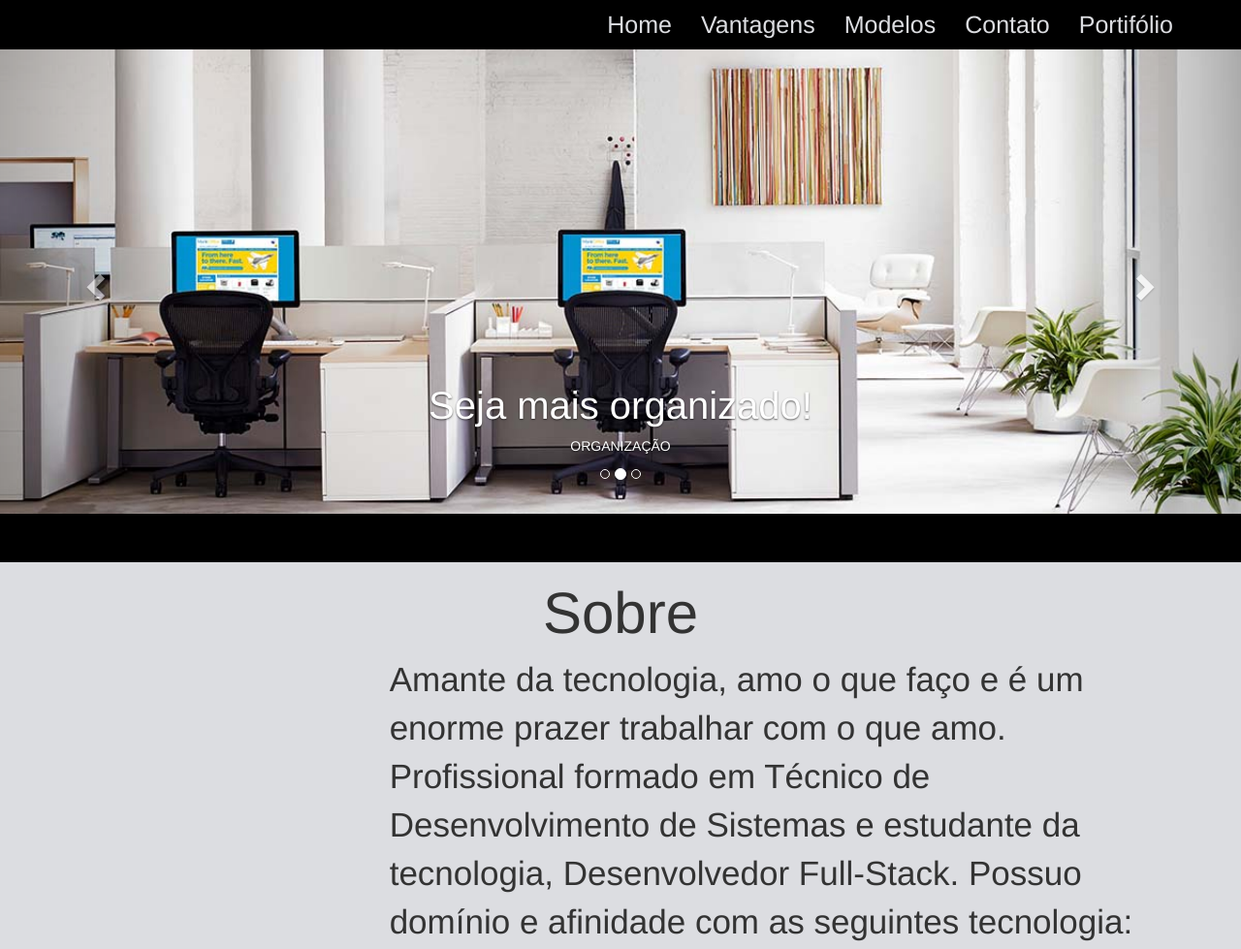
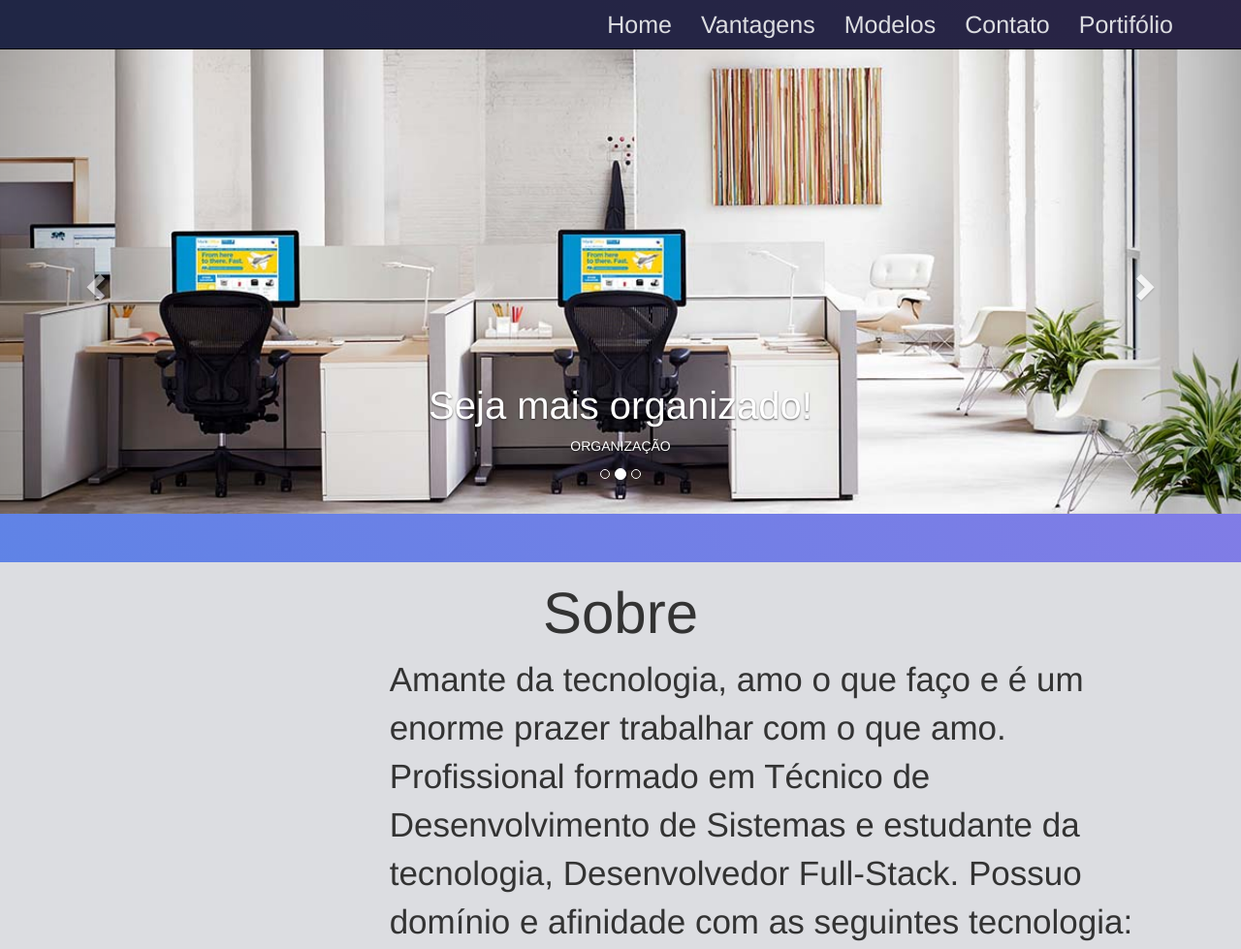
Before and after one commit to dalmasiof/dalmasiof.github.io, a plain HTML site: page index.html in a window 1280 px wide. Shown: the top 979 px of the page at 97% size. Drawn offline with nearby package versions, Linux system fonts and the light colour scheme.

Commit message:
Revert "a"
This reverts commit ccca86a958a9c038557eb601c3c7a4ae96ad876d.

```diff
--- a/bootstrap/css/estilo.css
+++ b/bootstrap/css/estilo.css
@@ -3,7 +3,7 @@ html{
 	overflow: auto;
 	}
 body{
-	background: black;/*padrão é de cima para baixo(to bottom,to right, to left, to top)*/
+	background: linear-gradient(50deg, #0097e6,#8c7ae6);/*padrão é de cima para baixo(to bottom,to right, to left, to top)*/
 	width: 100%;
 	overflow-x: hidden;
 
```
